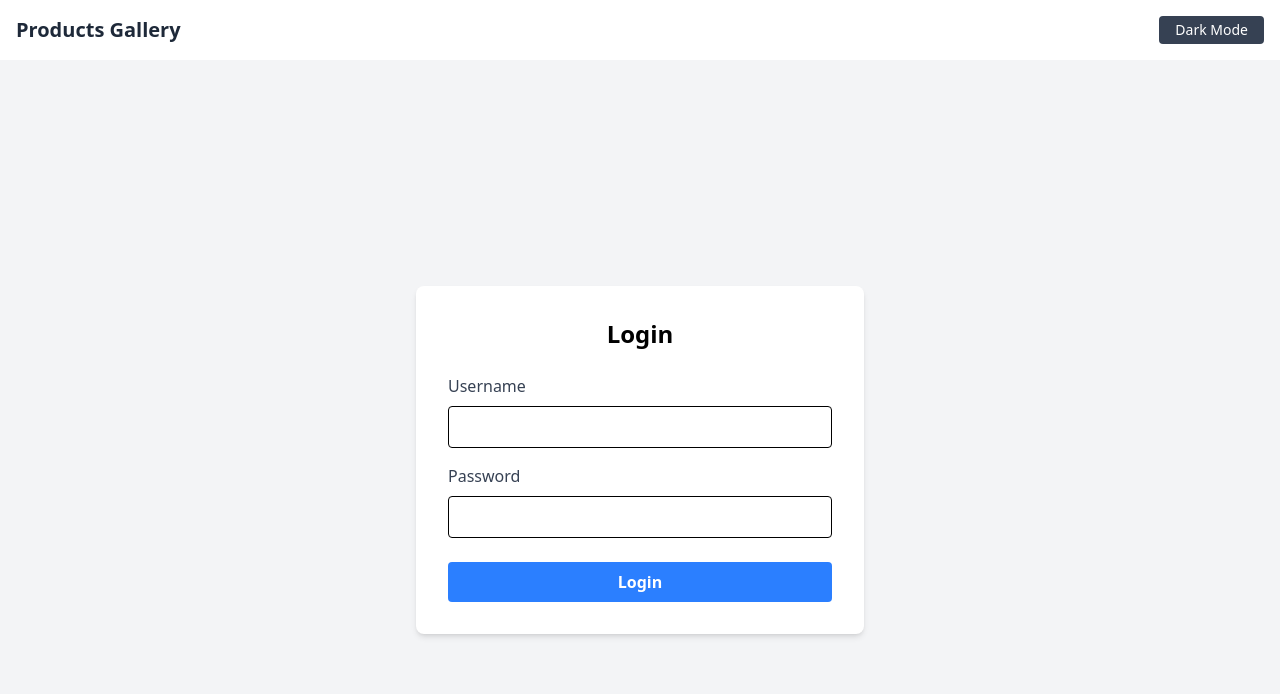
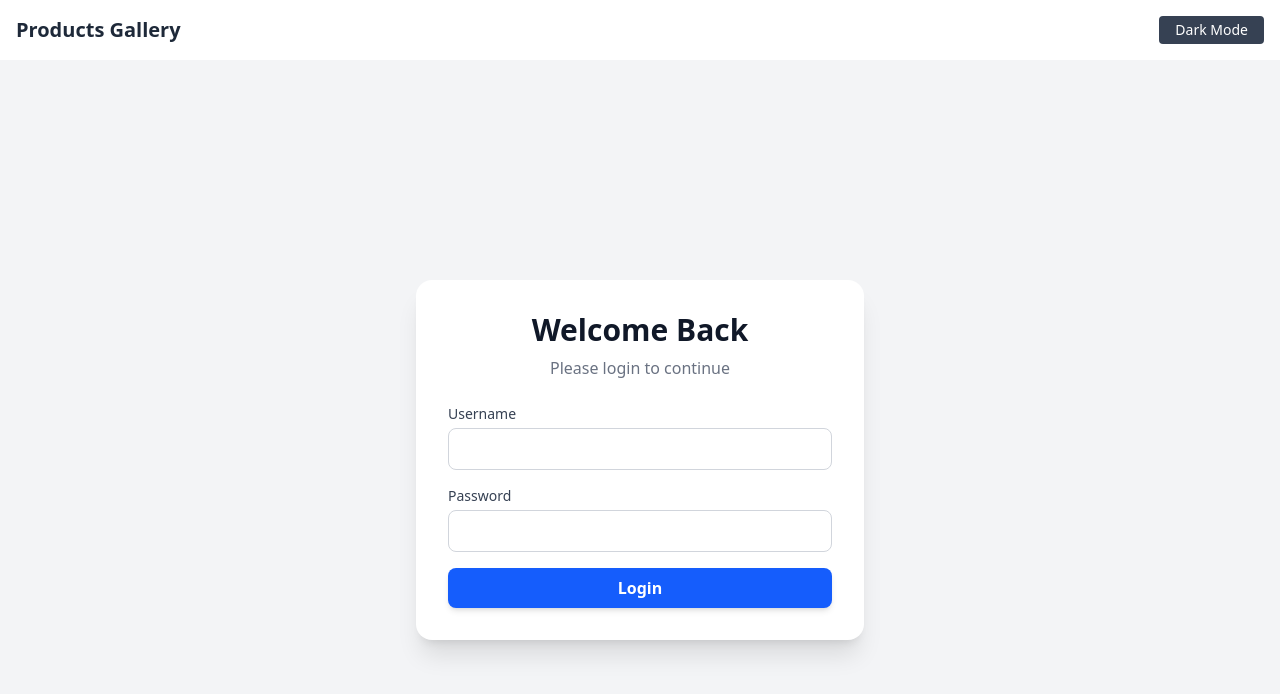
Before and after one commit to AmlAli66/Products-Gallery, an Angular app: page /login in a window 1280 px wide. Shown: the top 694 px of the page. Built offline with nearby package versions, Linux system fonts and the light colour scheme.

Commit message:
enhance login UI and add logout button

```diff
--- a/src/app/Pages/login/login.component.html
+++ b/src/app/Pages/login/login.component.html
@@ -1,21 +1,25 @@
-<div class="flex items-center justify-center min-h-screen bg-gray-100">
-    <div class="bg-white p-8 rounded-lg shadow-md w-full max-w-md">
-        <h2 class="text-2xl font-bold mb-6 text-center">Login</h2>
-        <form (ngSubmit)="login()" #loginForm="ngForm">
-            <div class="mb-4">
-                <label class="block text-gray-700 font-medium mb-2">Username</label>
+<div class="flex items-center justify-center min-h-screen bg-gray-100 dark:bg-gray-900 px-4">
+    <div class="bg-white dark:bg-gray-800 p-8 rounded-2xl shadow-xl w-full max-w-md">
+        <div class="text-center mb-6">
+            <h2 class="text-3xl font-extrabold text-gray-900 dark:text-white">Welcome Back </h2>
+            <p class="mt-2 text-gray-500 dark:text-gray-300">Please login to continue</p>
+        </div>
+
+        <form (ngSubmit)="login()" #loginForm="ngForm" class="space-y-4">
+            <div>
+                <label class="block text-sm font-medium text-gray-700 dark:text-gray-200 mb-1">Username</label>
                 <input type="text" name="username" [(ngModel)]="username" required
-                    class="w-full px-4 py-2 border rounded focus:outline-none focus:ring-2 focus:ring-blue-500" />
+                    class="w-full px-4 py-2 border border-gray-300 dark:border-gray-600 rounded-lg bg-white dark:bg-gray-700 text-gray-900 dark:text-white focus:outline-none focus:ring-2 focus:ring-blue-500" />
             </div>
 
-            <div class="mb-6">
-                <label class="block text-gray-700 font-medium mb-2">Password</label>
+            <div>
+                <label class="block text-sm font-medium text-gray-700 dark:text-gray-200 mb-1">Password</label>
                 <input type="password" name="password" [(ngModel)]="password" required
-                    class="w-full px-4 py-2 border rounded focus:outline-none focus:ring-2 focus:ring-blue-500" />
+                    class="w-full px-4 py-2 border border-gray-300 dark:border-gray-600 rounded-lg bg-white dark:bg-gray-700 text-gray-900 dark:text-white focus:outline-none focus:ring-2 focus:ring-blue-500" />
             </div>
 
             <button type="submit"
-                class="w-full bg-blue-500 text-white font-bold py-2 px-4 rounded hover:bg-blue-600 transition duration-300">
+                class="w-full bg-blue-600 hover:bg-blue-700 transition-all text-white font-semibold py-2 rounded-lg shadow-md hover:shadow-xl">
                 Login
             </button>
         </form>
--- a/src/app/components/navbar/navbar.component.html
+++ b/src/app/components/navbar/navbar.component.html
@@ -1,4 +1,9 @@
 <nav class="flex justify-between items-center p-4 bg-white shadow-md dark:bg-slate-800">
     <h1 class="text-xl font-bold text-gray-800 dark:text-white">Products Gallery</h1>
+    <button *ngIf="isLoggedIn" (click)="logout()"
+        class="bg-red-500 text-white px-4 py-2 rounded hover:bg-red-600 ml-auto">
+        Logout
+    </button>
+
     <button class="text-sm px-4 py-1 bg-gray-700 text-white rounded">Dark Mode</button>
 </nav>
--- a/src/app/components/navbar/navbar.component.ts
+++ b/src/app/components/navbar/navbar.component.ts
@@ -1,14 +1,25 @@
+import { CommonModule } from '@angular/common';
 import { Component } from '@angular/core';
+import { Router } from '@angular/router';
 
 @Component({
   selector: 'app-navbar',
   standalone: true,
-  imports: [],
+  imports: [CommonModule],
   templateUrl: './navbar.component.html',
   styleUrl: './navbar.component.scss'
 })
 export class NavbarComponent {
+  constructor(private router: Router) {}
 
+  get isLoggedIn(): boolean {
+    return !!localStorage.getItem('token');
+  }
+
+  logout() {
+    localStorage.removeItem('token');
+    this.router.navigate(['/login']);
+  }
 
 
 }
```
